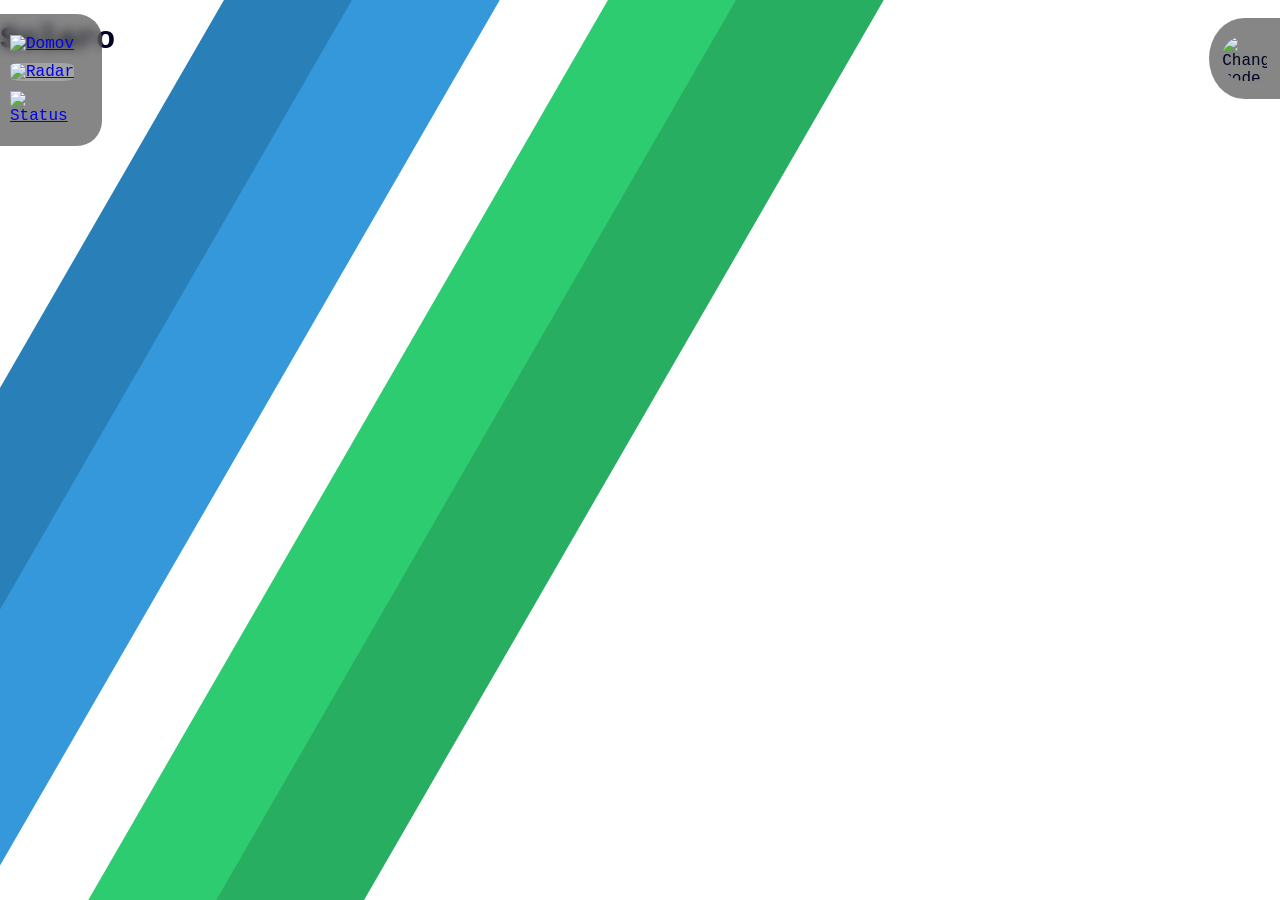
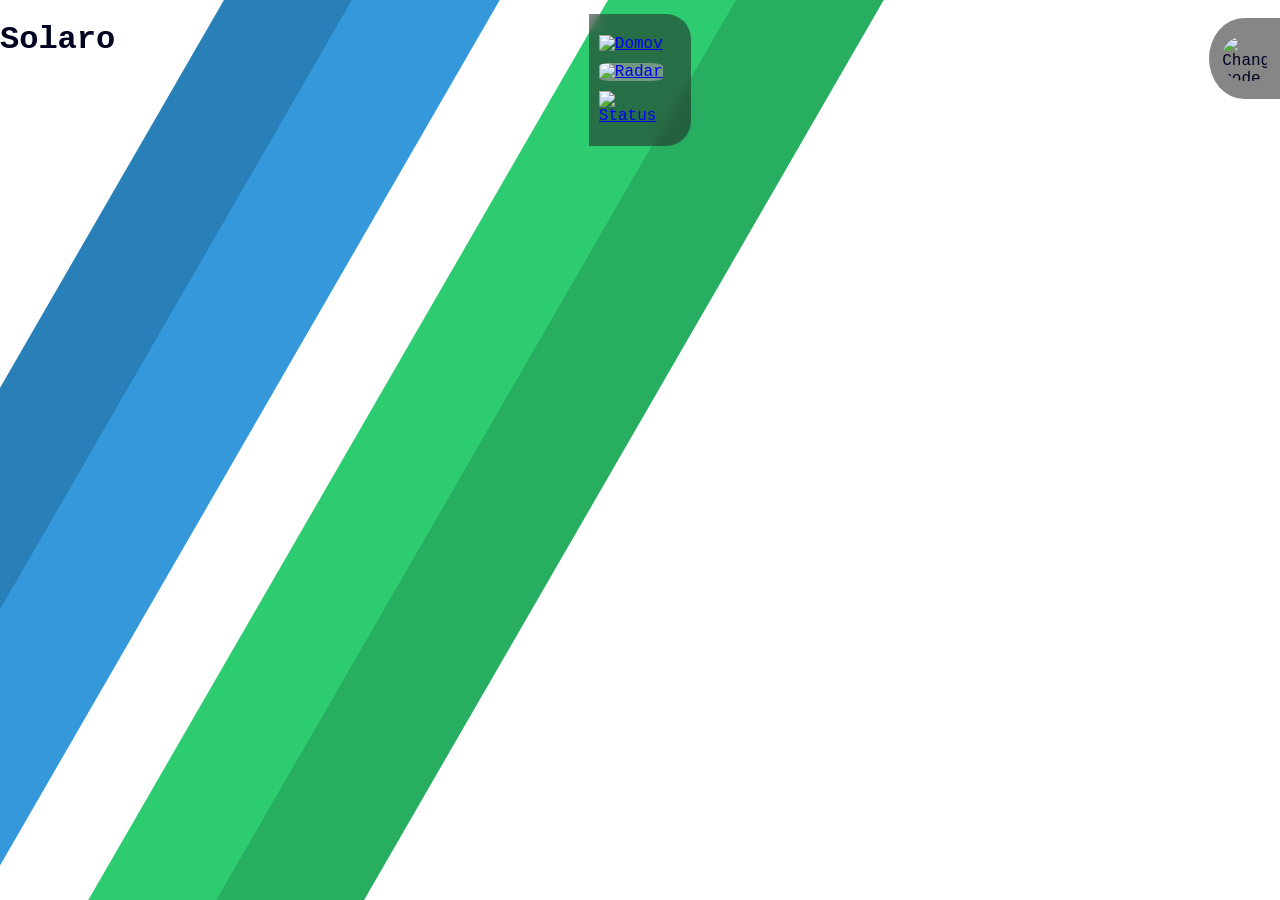

Made the UI for the Status site

--- a/css/style.css
+++ b/css/style.css
@@ -68,6 +68,7 @@ body {
 main {
     display: flex;
     align-items: center;
+    justify-content: center;
 }
 .icon {
     margin: 5px 10px;
@@ -127,6 +128,9 @@ nav ul {
     body {
         --main_color: var(--midnight_blue);
         --secondary_color: white;
+    }
+    table {
+        background-color: #0000007a !important;
     }
 }
 @media (orientation: portrait) {
